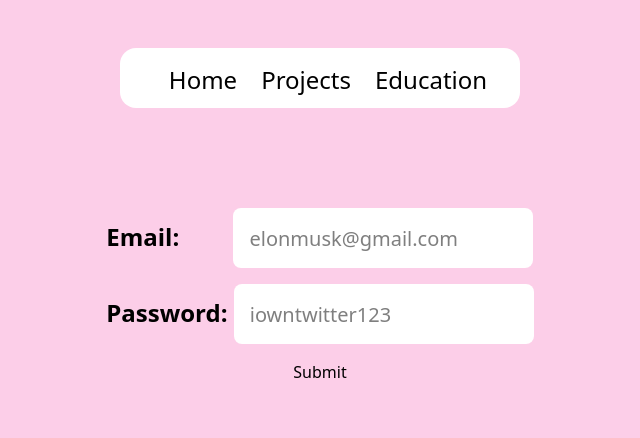
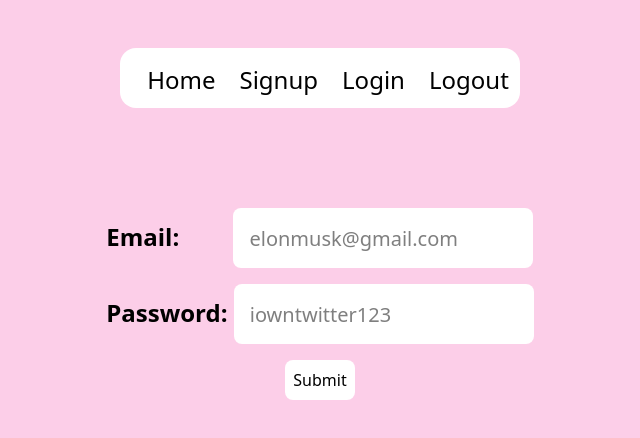
Before and after one commit to osso2k/JobPrep, a React (Vite) app in the folder frontend/: page /login in a window 1280 px wide. Shown: the top 438 px of the page, without its empty margins (320-960 px from the left). Built offline with nearby package versions, Linux system fonts and the light colour scheme.

Commit message:
Auth done finally understand 90% of it so it wasnt as hard as i thought.gn

```diff
--- a/frontend/src/App.jsx
+++ b/frontend/src/App.jsx
@@ -5,6 +5,7 @@ import Home from "./components/Home";
 import Signup from "./components/Signup";
 import Login from "./components/Login";
 import { Toaster } from "react-hot-toast";
+import { ProtectedRoute, Protct } from "./components/ProtectedRoute";
 
 const App = () => {
   return (
@@ -12,9 +13,30 @@ const App = () => {
       <Toaster />
       <Navbar />
       <Routes>
-        <Route path="/" element={<Home />} />
-        <Route path="/signup" element={<Signup />} />
-        <Route path="/login" element={<Login />} />
+        <Route
+          path="/"
+          element={
+            <ProtectedRoute>
+              <Home />
+            </ProtectedRoute>
+          }
+        />
+        <Route
+          path="/signup"
+          element={
+            <Protct>
+              <Signup />
+            </Protct>
+          }
+        />
+        <Route
+          path="/login"
+          element={
+            <Protct>
+              <Login />
+            </Protct>
+          }
+        />
       </Routes>
     </div>
   );
--- a/frontend/src/api/axios.js
+++ b/frontend/src/api/axios.js
@@ -4,9 +4,13 @@ import axios from 'axios'
 const api = axios.create({
 
     baseURL: "http://localhost:3000/api/auth",
-    headers: {
-        "Content-Type": "application/json",
-    },
+})
+api.interceptors.request.use((config) => {
+    const token = localStorage.getItem("token");
+    if (token) {
+        config.headers.Authorization = `Bearer ${token}`;
+    }
+    return config;
 })
 
 export default api
--- a/frontend/src/components/Login.jsx
+++ b/frontend/src/components/Login.jsx
@@ -1,12 +1,36 @@
-import React from "react";
-import toast, { Toaster } from "react-hot-toast";
+import React, { useState } from "react";
+import toast from "react-hot-toast";
+import api from "../api/axios.js";
+import { useNavigate } from "react-router-dom";
+
 const Signup = () => {
-  const tst = () => {
-    toast.success("Hell yea");
+  const [form, setForm] = useState({ email: "", password: "" });
+
+  const navigate = useNavigate();
+
+  const handleChancge = (e) => {
+    setForm({ ...form, [e.target.name]: e.target.value });
+  };
+
+  const handleSumbit = async (e) => {
+    e.preventDefault();
+
+    try {
+      const res = await api.post("/login", form);
+      localStorage.setItem("token", res.data.token);
+
+      toast.success("Login Successful!");
+
+      console.log(res.data.user);
+      navigate("/");
+    } catch (error) {
+      toast.error("Login Failed");
+      console.log(error.message);
+    }
   };
   return (
     <div className="flex flex-col items-center justify-center mt-[100px]">
-      <form className="flex flex-col gap-4">
+      <form onSubmit={handleSumbit} className="flex flex-col gap-4">
         <div className="">
           <label className="font-bold text-2xl text-right ">Email: </label>
           <input
@@ -15,6 +39,8 @@ const Signup = () => {
             name="email"
             type="text"
             placeholder="elonmusk@gmail.com"
+            value={form.email}
+            onChange={handleChancge}
           />
         </div>
         <div>
@@ -25,12 +51,16 @@ const Signup = () => {
             name="password"
             type="text"
             placeholder="iowntwitter123"
+            value={form.password}
+            onChange={handleChancge}
           />
         </div>
-        <button type="submit" onClick={tst}>
+        <button
+          className="flex cursor-pointer bg-white justify-center mx-auto p-2 rounded-lg "
+          type="submit"
+        >
           Submit
         </button>
-        <Toaster />
       </form>
     </div>
   );
--- a/frontend/src/components/Navbar.jsx
+++ b/frontend/src/components/Navbar.jsx
@@ -1,19 +1,25 @@
-import React from 'react'
+import React from "react";
+import { useNavigate } from "react-router-dom";
+import toast from "react-hot-toast";
+const Navbar = () => {
+  const navigate = useNavigate();
+  const handleLogout = () => {
+    localStorage.removeItem("token");
+    navigate("/login");
+    toast.success("Logged out successfully");
+  };
+  return (
+    <div className="h-[60px] w-[400px] bg-white mx-auto rounded-2xl mt-12">
+      <div className="flex justify-center ">
+        <div className="flex flex-row justify-center text-2xl text-black font-thin list-none gap-6 mt-4 ml-4 cursor-pointer">
+          <li onClick={() => navigate("/")}>Home</li>
+          <li onClick={() => navigate("/signup")}>Signup</li>
+          <li onClick={() => navigate("/login")}>Login</li>
+          <li onClick={handleLogout}>Logout</li>
+        </div>
+      </div>
+    </div>
+  );
+};
 
-const Navbar = () => {
-  return (
-    <div className='h-[60px] w-[400px] bg-white mx-auto rounded-2xl mt-12'>
-        <div className='flex justify-center '>
-            <div className='flex flex-row justify-center text-2xl text-black font-thin list-none gap-6 mt-4 ml-4 cursor-pointer'>
-                <li>Home</li>
-                <li>Projects</li>
-                <li>Education</li>
-
-            </div>
-        </div>
-
-    </div>
-  )
-}
-
-export default Navbar
+export default Navbar;
--- /dev/null
+++ b/frontend/src/components/ProtectedRoute.jsx
@@ -0,0 +1,18 @@
+import React from "react";
+import { Navigate } from "react-router-dom";
+
+export const ProtectedRoute = ({ children }) => {
+  const token = localStorage.getItem("token");
+
+  if (!token) {
+    return <Navigate to="/login" replace />;
+  }
+  return children;
+};
+export const Protct = ({ children }) => {
+  const token = localStorage.getItem("token");
+  if (token) {
+    return <Navigate to="/" replace />;
+  }
+  return children;
+};
--- a/frontend/src/components/Signup.jsx
+++ b/frontend/src/components/Signup.jsx
@@ -16,12 +16,17 @@ const Signup = () => {
     e.preventDefault();
 
     try {
-      const res = await api.post("/signup", form);
+      if (form.email == "" || form.password == "") {
+        toast.error("Please enter the required fields");
+      } else {
+        const res = await api.post("/signup", form);
+        localStorage.setItem("token", res.data.token);
 
-      toast.success("Signup Successful!");
+        toast.success("Signup Successful!");
 
-      console.log(res.data.user);
-      navigate("/");
+        console.log(res.data.user);
+        navigate("/");
+      }
     } catch (error) {
       toast.error("Signup Failed");
       console.log(error.message);
```
